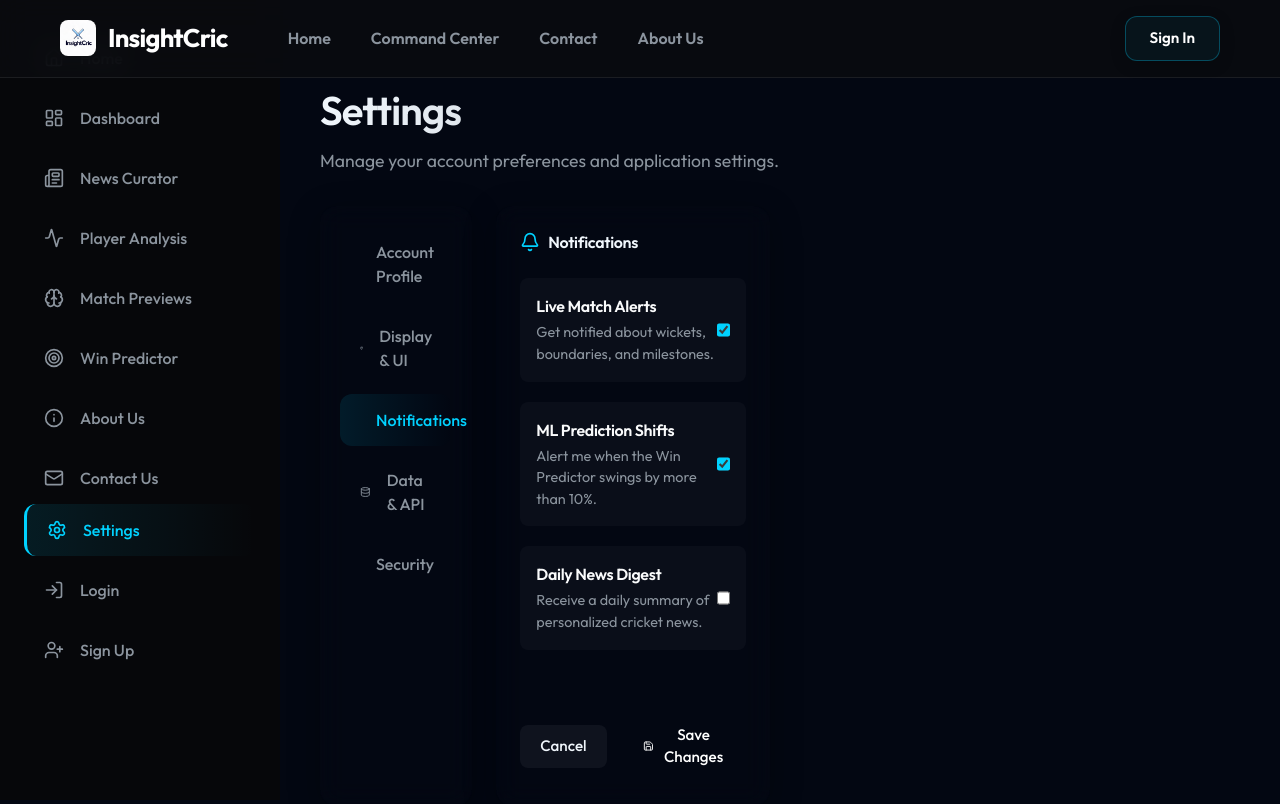
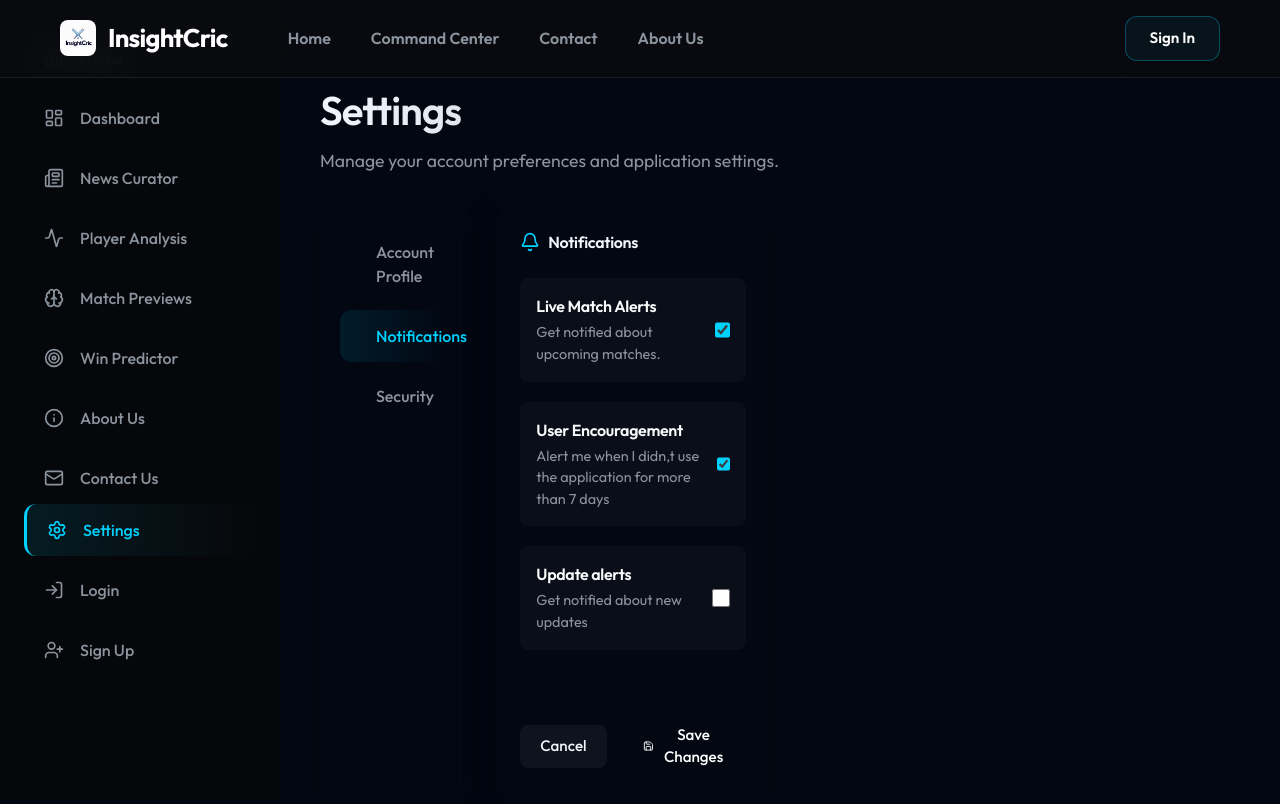
Before and after one commit to Ishad-Shyamal/R26-IT-096, a React (Vite) app in the folder client/: page /settings in a window 1280 px wide. Both pictures are taken after a click on the button "Notifications". Shown: the top 804 px of the page. Built offline with nearby package versions, Linux system fonts and the light colour scheme.

Commit message:
update settings
updated settings

```diff
--- a/client/src/components/Settings.jsx
+++ b/client/src/components/Settings.jsx
@@ -1,6 +1,5 @@
 import { useState, useRef } from 'react';
-import { User, Bell, Palette, Key, Save, Shield, Database, Upload, Trash2, Eye, EyeOff } from 'lucide-react';
-
+import { User, Bell, Key, Save, Shield, Upload, Trash2, Eye, EyeOff } from 'lucide-react';
 const AVATAR_OPTIONS = ['🏏', '🧢', '🏆', '⚡', '🎯', '👑', '🔥', '🛡️'];
 
 const Settings = () => {
@@ -115,13 +114,7 @@ const Settings = () => {
             >
               <User size={18} /> Account Profile
             </button>
-            <button
-              className={`nav-item ${activeTab === 'preferences' ? 'active' : ''}`}
-              onClick={() => setActiveTab('preferences')}
-              style={{ width: '100%', border: 'none', background: activeTab === 'preferences' ? 'linear-gradient(90deg, rgba(0, 210, 255, 0.1), transparent)' : 'transparent', textAlign: 'left', cursor: 'pointer', fontFamily: 'inherit', fontSize: '1rem' }}
-            >
-              <Palette size={18} /> Display & UI
-            </button>
+
             <button
               className={`nav-item ${activeTab === 'notifications' ? 'active' : ''}`}
               onClick={() => setActiveTab('notifications')}
@@ -129,13 +122,7 @@ const Settings = () => {
             >
               <Bell size={18} /> Notifications
             </button>
-            <button
-              className={`nav-item ${activeTab === 'api' ? 'active' : ''}`}
-              onClick={() => setActiveTab('api')}
-              style={{ width: '100%', border: 'none', background: activeTab === 'api' ? 'linear-gradient(90deg, rgba(0, 210, 255, 0.1), transparent)' : 'transparent', textAlign: 'left', cursor: 'pointer', fontFamily: 'inherit', fontSize: '1rem' }}
-            >
-              <Database size={18} /> Data & API
-            </button>
+
             <button
               className={`nav-item ${activeTab === 'security' ? 'active' : ''}`}
               onClick={() => setActiveTab('security')}
@@ -244,48 +231,6 @@ const Settings = () => {
             </div>
           )}
 
-          {activeTab === 'preferences' && (
-            <div>
-              <h3 style={{ color: 'var(--text-main)', marginBottom: '24px', display: 'flex', alignItems: 'center', gap: '8px' }}>
-                <Palette size={20} color="var(--primary)" /> Display & UI
-              </h3>
-
-              <div style={{ display: 'flex', flexDirection: 'column', gap: '24px' }}>
-                <div style={{ display: 'flex', justifyContent: 'space-between', alignItems: 'center', paddingBottom: '16px', borderBottom: '1px solid var(--panel-border)' }}>
-                  <div>
-                    <h4 style={{ marginBottom: '4px' }}>Theme</h4>
-                    <p style={{ color: 'var(--text-muted)', fontSize: '0.9rem' }}>InsightCric is optimized for Dark Mode.</p>
-                  </div>
-                  <select style={{ padding: '8px 16px', background: 'var(--bg-dark)', border: '1px solid var(--panel-border)', color: 'var(--text-main)', borderRadius: '8px', outline: 'none' }}>
-                    <option>Dark Theme</option>
-                    <option>Midnight Blue</option>
-                    <option>Pitch Black</option>
-                  </select>
-                </div>
-
-                <div style={{ display: 'flex', justifyContent: 'space-between', alignItems: 'center', paddingBottom: '16px', borderBottom: '1px solid var(--panel-border)' }}>
-                  <div>
-                    <h4 style={{ marginBottom: '4px' }}>Accent Color</h4>
-                    <p style={{ color: 'var(--text-muted)', fontSize: '0.9rem' }}>Choose the primary color for buttons and charts.</p>
-                  </div>
-                  <div style={{ display: 'flex', gap: '8px' }}>
-                    <div style={{ width: '24px', height: '24px', borderRadius: '50%', background: '#00d2ff', border: '2px solid white', cursor: 'pointer' }}></div>
-                    <div style={{ width: '24px', height: '24px', borderRadius: '50%', background: '#ff3366', cursor: 'pointer' }}></div>
-                    <div style={{ width: '24px', height: '24px', borderRadius: '50%', background: '#00cc66', cursor: 'pointer' }}></div>
-                    <div style={{ width: '24px', height: '24px', borderRadius: '50%', background: '#ff9900', cursor: 'pointer' }}></div>
-                  </div>
-                </div>
-
-                <div style={{ display: 'flex', justifyContent: 'space-between', alignItems: 'center' }}>
-                  <div>
-                    <h4 style={{ marginBottom: '4px' }}>Compact Dashboard</h4>
-                    <p style={{ color: 'var(--text-muted)', fontSize: '0.9rem' }}>Reduce spacing to show more data on screen.</p>
-                  </div>
-                  <input type="checkbox" style={{ width: '20px', height: '20px', accentColor: 'var(--primary)' }} />
-                </div>
-              </div>
-            </div>
-          )}
 
           {activeTab === 'notifications' && (
             <div>
@@ -297,23 +242,23 @@ const Settings = () => {
                 <div style={{ display: 'flex', justifyContent: 'space-between', alignItems: 'center', background: 'rgba(255,255,255,0.03)', padding: '16px', borderRadius: '8px' }}>
                   <div>
                     <h4 style={{ marginBottom: '4px' }}>Live Match Alerts</h4>
-                    <p style={{ color: 'var(--text-muted)', fontSize: '0.9rem' }}>Get notified about wickets, boundaries, and milestones.</p>
+                    <p style={{ color: 'var(--text-muted)', fontSize: '0.9rem' }}>Get notified about upcoming matches.</p>
                   </div>
                   <input type="checkbox" defaultChecked style={{ width: '20px', height: '20px', accentColor: 'var(--primary)' }} />
                 </div>
 
                 <div style={{ display: 'flex', justifyContent: 'space-between', alignItems: 'center', background: 'rgba(255,255,255,0.03)', padding: '16px', borderRadius: '8px' }}>
                   <div>
-                    <h4 style={{ marginBottom: '4px' }}>ML Prediction Shifts</h4>
-                    <p style={{ color: 'var(--text-muted)', fontSize: '0.9rem' }}>Alert me when the Win Predictor swings by more than 10%.</p>
+                    <h4 style={{ marginBottom: '4px' }}>User Encouragement</h4>
+                    <p style={{ color: 'var(--text-muted)', fontSize: '0.9rem' }}>Alert me when I didn,t use the application for more than 7 days</p>
                   </div>
                   <input type="checkbox" defaultChecked style={{ width: '20px', height: '20px', accentColor: 'var(--primary)' }} />
                 </div>
 
                 <div style={{ display: 'flex', justifyContent: 'space-between', alignItems: 'center', background: 'rgba(255,255,255,0.03)', padding: '16px', borderRadius: '8px' }}>
                   <div>
-                    <h4 style={{ marginBottom: '4px' }}>Daily News Digest</h4>
-                    <p style={{ color: 'var(--text-muted)', fontSize: '0.9rem' }}>Receive a daily summary of personalized cricket news.</p>
+                    <h4 style={{ marginBottom: '4px' }}>Update alerts</h4>
+                    <p style={{ color: 'var(--text-muted)', fontSize: '0.9rem' }}>Get notified about new updates</p>
                   </div>
                   <input type="checkbox" style={{ width: '20px', height: '20px', accentColor: 'var(--primary)' }} />
                 </div>
@@ -321,38 +266,6 @@ const Settings = () => {
             </div>
           )}
 
-          {activeTab === 'api' && (
-            <div>
-              <h3 style={{ color: 'var(--text-main)', marginBottom: '24px', display: 'flex', alignItems: 'center', gap: '8px' }}>
-                <Database size={20} color="var(--primary)" /> Data & API Integrations
-              </h3>
-
-              <div style={{ background: 'rgba(0, 210, 255, 0.05)', border: '1px solid rgba(0, 210, 255, 0.2)', padding: '20px', borderRadius: '12px', marginBottom: '24px' }}>
-                <h4 style={{ marginBottom: '8px', color: 'var(--primary)', display: 'flex', alignItems: 'center', gap: '8px' }}>
-                  <Key size={16} /> API Access Key
-                </h4>
-                <p style={{ color: 'var(--text-muted)', fontSize: '0.9rem', marginBottom: '16px' }}>Use this key to access InsightCric's raw ML predictions and data via our REST API.</p>
-                <div style={{ display: 'flex', gap: '12px' }}>
-                  <input type="text" readOnly value="sk_test_51Nx...v8M2k" style={{ flex: 1, padding: '12px 16px', background: 'rgba(0,0,0,0.4)', border: '1px solid var(--panel-border)', borderRadius: '8px', color: 'var(--text-main)', outline: 'none', fontFamily: 'monospace' }} />
-                  <button className="btn">Copy</button>
-                  <button className="btn btn-primary">Regenerate</button>
-                </div>
-              </div>
-
-              <div style={{ display: 'flex', justifyContent: 'space-between', alignItems: 'center', paddingBottom: '16px', borderBottom: '1px solid var(--panel-border)' }}>
-                <div>
-                  <h4 style={{ marginBottom: '4px' }}>Data Refresh Rate</h4>
-                  <p style={{ color: 'var(--text-muted)', fontSize: '0.9rem' }}>How often should the dashboard fetch live data?</p>
-                </div>
-                <select style={{ padding: '8px 16px', background: 'var(--bg-dark)', border: '1px solid var(--panel-border)', color: 'var(--text-main)', borderRadius: '8px', outline: 'none' }}>
-                  <option>Every 5 seconds</option>
-                  <option>Every 15 seconds</option>
-                  <option>Every 30 seconds</option>
-                  <option>Manual Refresh</option>
-                </select>
-              </div>
-            </div>
-          )}
 
           {activeTab === 'security' && (
             <div>
@@ -423,14 +336,6 @@ const Settings = () => {
                   </div>
                 </div>
               </div>
-
-              <div style={{ display: 'flex', justifyContent: 'space-between', alignItems: 'center', background: 'rgba(255,255,255,0.03)', padding: '16px', borderRadius: '8px' }}>
-                <div>
-                  <h4 style={{ marginBottom: '4px' }}>Two-Factor Authentication</h4>
-                  <p style={{ color: 'var(--text-muted)', fontSize: '0.9rem' }}>Add an extra layer of security to your account.</p>
-                </div>
-                <button className="btn">Enable 2FA</button>
-              </div>
             </div>
           )}
 
```
